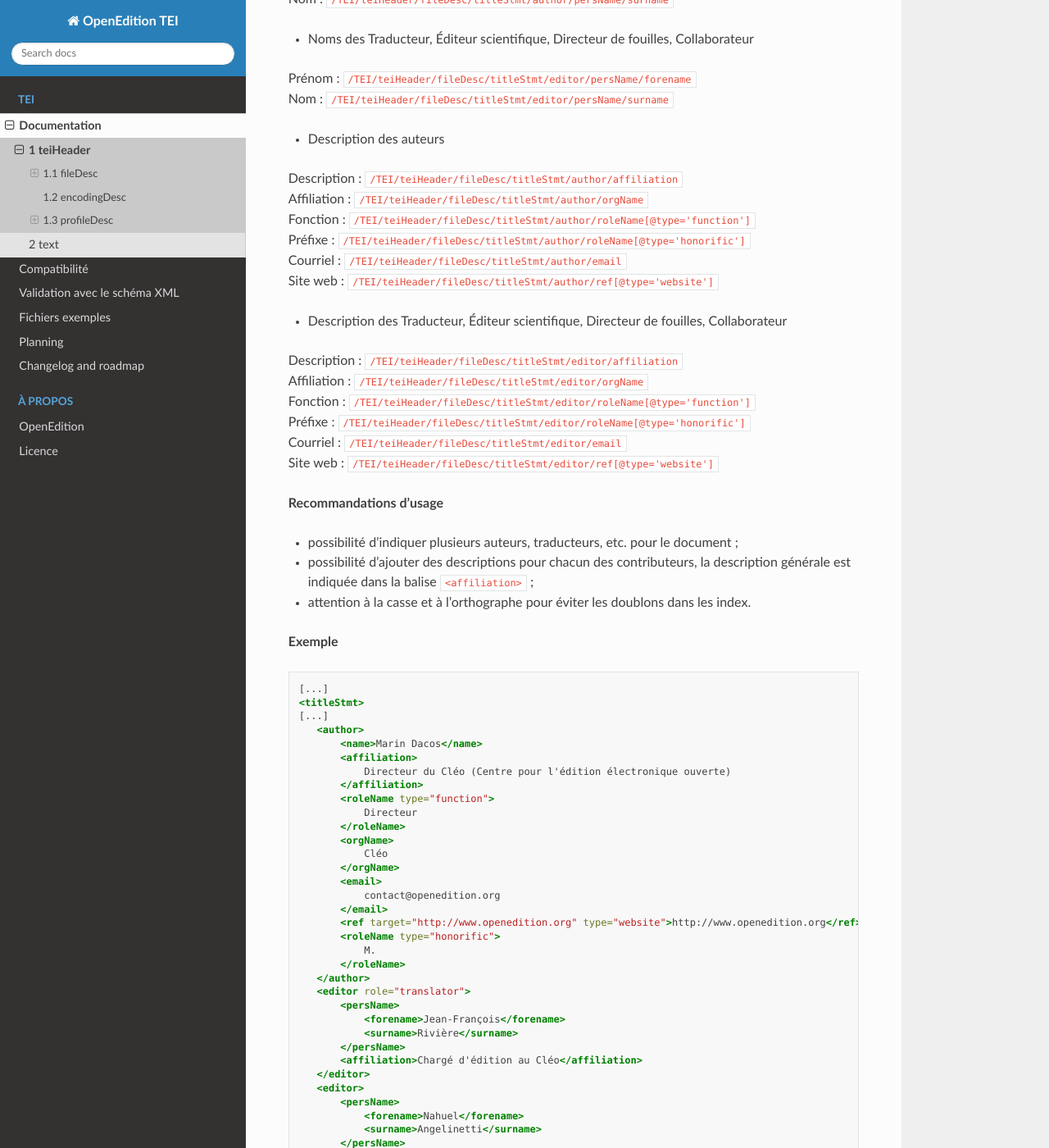
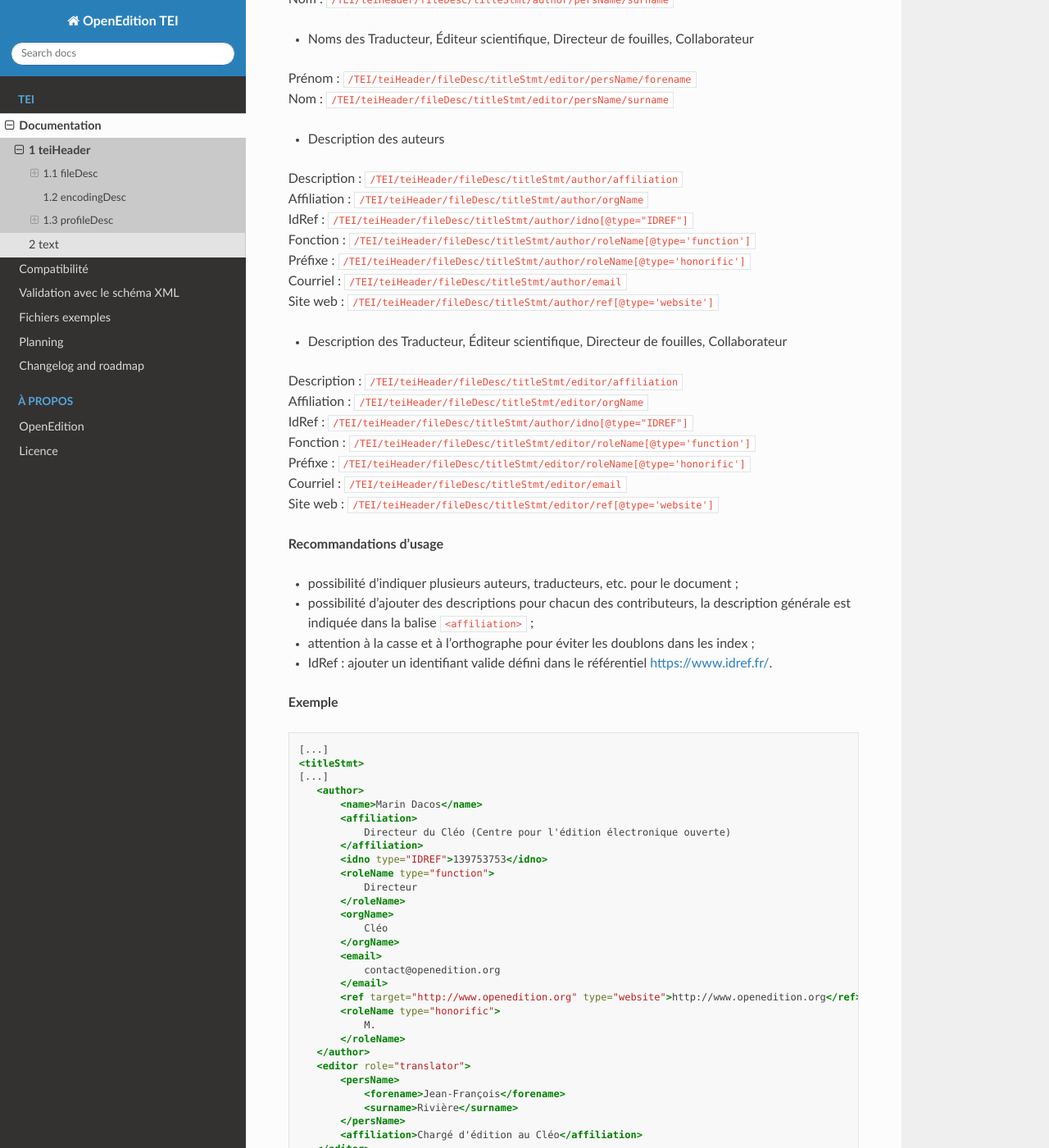
Before and after one commit to OpenEdition/tei.openedition, a Sphinx documentation site: the page built from docs/source/tei.teiHeader.rst, in a window 1280 px wide and 1400 px high, scrolled down 1989 px. Shown: the whole window at 82% size. Built offline with Sphinx 7.4.7 and the Read the Docs theme 3.1.0, drawn with Linux system fonts in a browser that asks for light colours.

Commit message:
ajout idref author et editor

```diff
--- a/docs/source/tei.teiHeader.rst
+++ b/docs/source/tei.teiHeader.rst
@@ -90,6 +90,7 @@ Auteurs, éditeurs, traducteurs
 
 | Description : ``/TEI/teiHeader/fileDesc/titleStmt/author/affiliation``
 | Affiliation : ``/TEI/teiHeader/fileDesc/titleStmt/author/orgName``
+| IdRef : ``/TEI/teiHeader/fileDesc/titleStmt/author/idno[@type="IDREF"]``
 | Fonction : ``/TEI/teiHeader/fileDesc/titleStmt/author/roleName[@type='function']``
 | Préfixe : ``/TEI/teiHeader/fileDesc/titleStmt/author/roleName[@type='honorific']``
 | Courriel : ``/TEI/teiHeader/fileDesc/titleStmt/author/email``
@@ -99,6 +100,7 @@ Auteurs, éditeurs, traducteurs
 
 | Description : ``/TEI/teiHeader/fileDesc/titleStmt/editor/affiliation``
 | Affiliation : ``/TEI/teiHeader/fileDesc/titleStmt/editor/orgName``
+| IdRef : ``/TEI/teiHeader/fileDesc/titleStmt/author/idno[@type="IDREF"]``
 | Fonction : ``/TEI/teiHeader/fileDesc/titleStmt/editor/roleName[@type='function']``
 | Préfixe : ``/TEI/teiHeader/fileDesc/titleStmt/editor/roleName[@type='honorific']``
 | Courriel : ``/TEI/teiHeader/fileDesc/titleStmt/editor/email``
@@ -109,7 +111,8 @@ Auteurs, éditeurs, traducteurs
 
 - possibilité d'indiquer plusieurs auteurs, traducteurs, etc. pour le document ;
 - possibilité d'ajouter des descriptions pour chacun des contributeurs, la description générale est indiquée dans la balise ``<affiliation>`` ;
-- attention à la casse et à l'orthographe pour éviter les doublons dans les index.
+- attention à la casse et à l'orthographe pour éviter les doublons dans les index ;
+- IdRef : ajouter un identifiant valide défini dans le référentiel https://www.idref.fr/.
 
 .. 2 possibilités d'encodage pour les noms de personnes : ``<name>`` ou ``<persName>``
 
@@ -136,6 +139,7 @@ Auteurs, éditeurs, traducteurs
            <affiliation>
                Directeur du Cléo (Centre pour l'édition électronique ouverte)
            </affiliation>
+           <idno type="IDREF">139753753</idno>
            <roleName type="function">
                Directeur
            </roleName>
```
Also changed, not shown: 4 other files.
